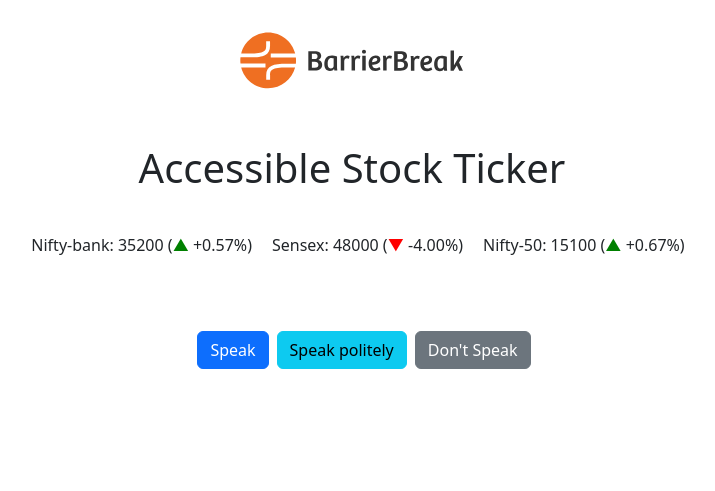
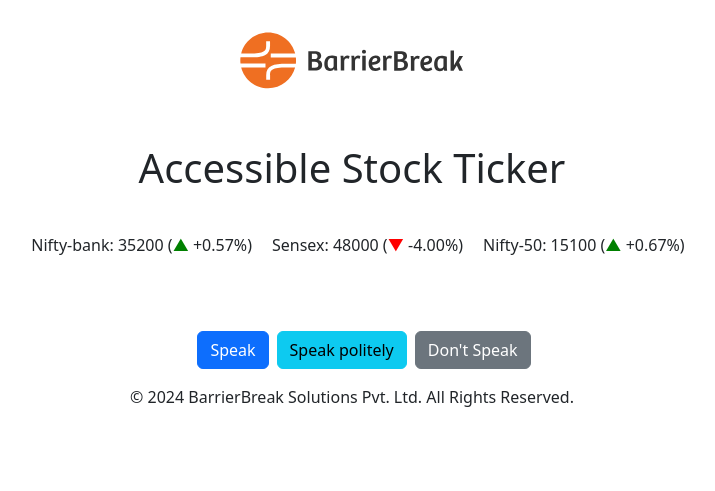
Before and after one commit to BarrierBreak/Accessible-Stock-Ticker, a Flask app: page / in a window 1280 px wide. Shown: the part 49-540 px from the top of the page, without its empty margins (288-1003 px from the left). Run offline with Flask 3, Linux system fonts and the light colour scheme.

Commit message:
Update index.html

```diff
--- a/templates/index.html
+++ b/templates/index.html
@@ -111,6 +111,7 @@
 
         <!-- ARIA live region for screen reader announcements -->
         <div id="announcement" class="mt-3 visually-hidden" aria-hidden="true"></div>
+        © 2024 BarrierBreak Solutions Pvt. Ltd. All Rights Reserved.
     </div>
 
 <script>
```
